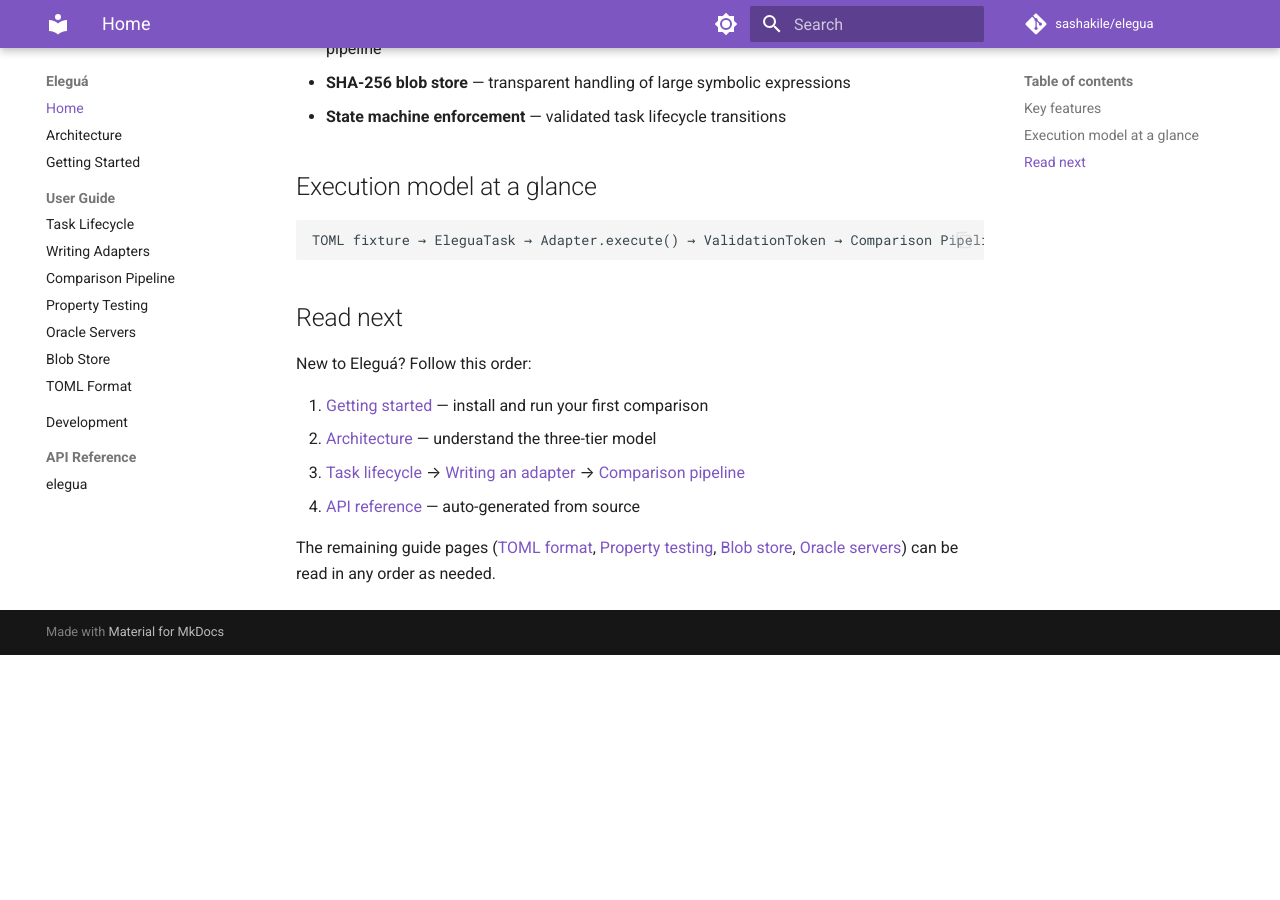
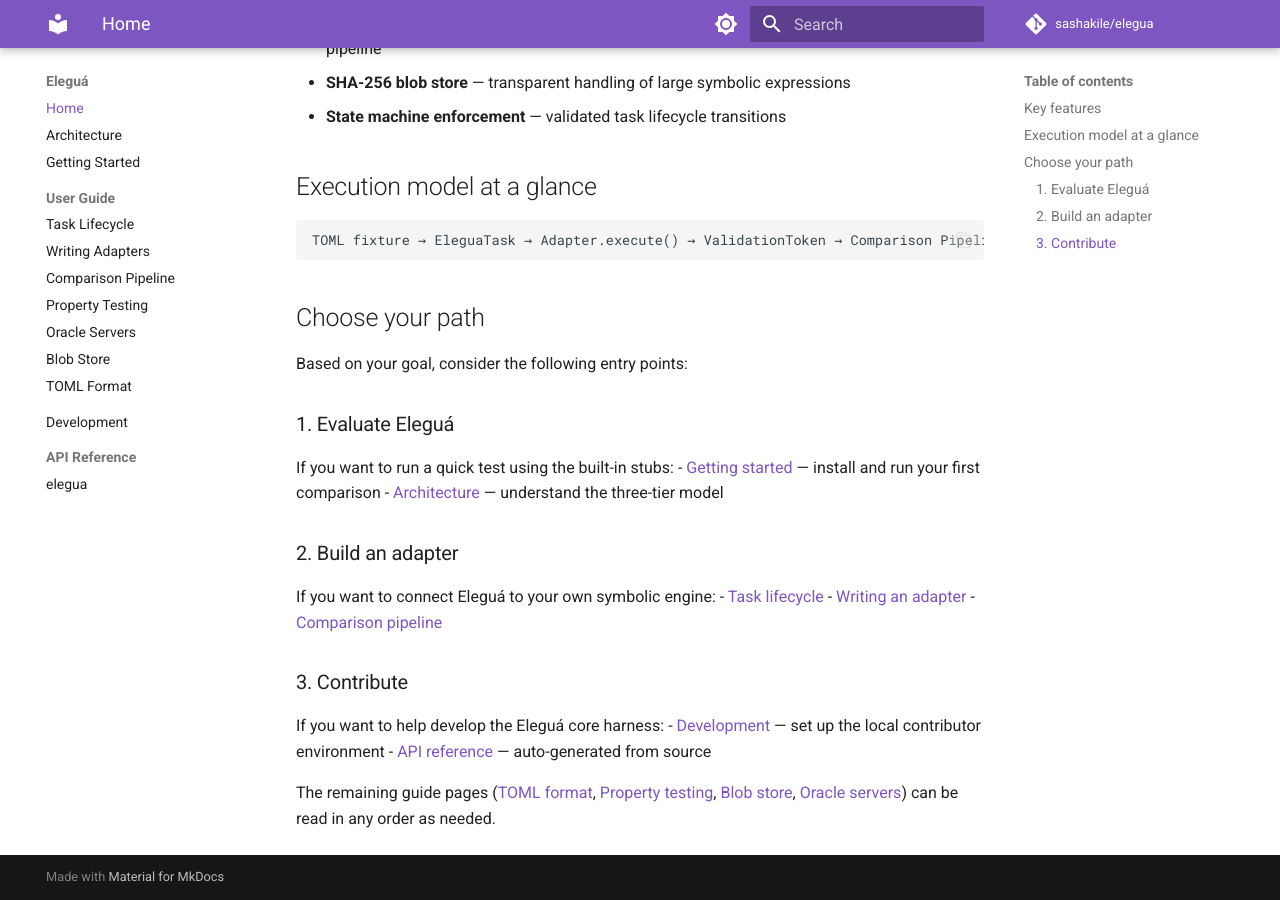
Before and after one commit to sashakile/elegua, an MkDocs documentation site: the page built from docs/index.md, in a window 1280 px wide and 900 px high, scrolled down 623 px. Built offline with MkDocs 1.6.1 and Material for MkDocs 9.7.7, drawn with Linux system fonts in a browser that asks for light colours; comment, search, counter and statistics services are not loaded; before the commit the page ends 1278 px from its top, so only the background shows below that.

Commit message:
docs: restructure README around audience-specific entry paths
Fixes elegua-5qs

````diff
--- a/docs/index.md
+++ b/docs/index.md
@@ -21,13 +21,24 @@ In short, define test cases in TOML, write an Adapter for each implementation, a
 TOML fixture → EleguaTask → Adapter.execute() → ValidationToken → Comparison Pipeline → pass/fail
 ```
 
-## Read next
+## Choose your path
 
-New to Eleguá? Follow this order:
+Based on your goal, consider the following entry points:
 
-1. [Getting started](getting-started.md) — install and run your first comparison
-2. [Architecture](architecture.md) — understand the three-tier model
-3. [Task lifecycle](guide/tasks.md) → [Writing an adapter](guide/adapters.md) → [Comparison pipeline](guide/comparison.md)
-4. [API reference](reference/) — auto-generated from source
+### 1. Evaluate Eleguá
+If you want to run a quick test using the built-in stubs:
+- [Getting started](getting-started.md) — install and run your first comparison
+- [Architecture](architecture.md) — understand the three-tier model
+
+### 2. Build an adapter
+If you want to connect Eleguá to your own symbolic engine:
+- [Task lifecycle](guide/tasks.md)
+- [Writing an adapter](guide/adapters.md)
+- [Comparison pipeline](guide/comparison.md)
+
+### 3. Contribute
+If you want to help develop the Eleguá core harness:
+- [Development](development.md) — set up the local contributor environment
+- [API reference](reference/) — auto-generated from source
 
 The remaining guide pages ([TOML format](guide/toml-format.md), [Property testing](guide/property-testing.md), [Blob store](guide/blob-store.md), [Oracle servers](guide/oracle-servers.md)) can be read in any order as needed.
````
Also changed, not shown: README.md (+20 -9 lines), 1 other file.
